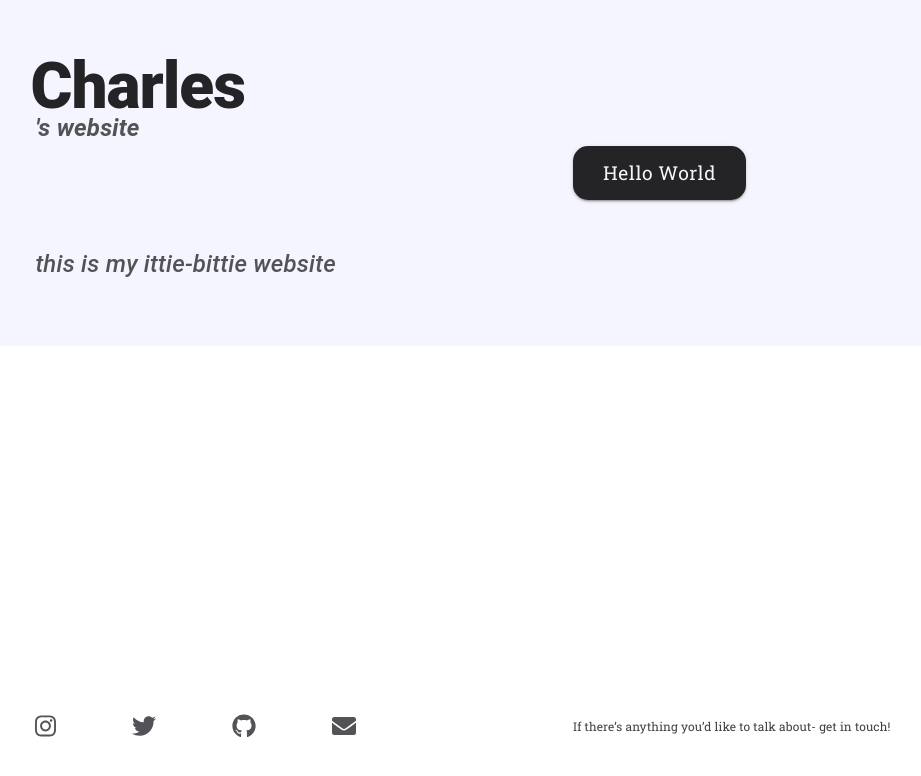
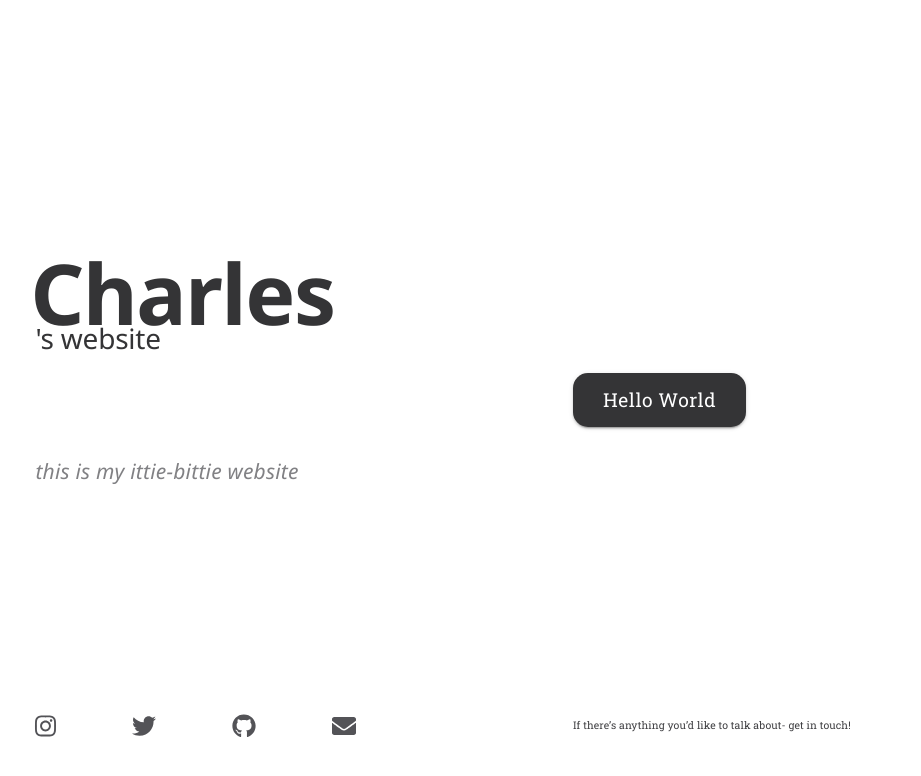
Before and after one commit to charlesHetterich/Personal-Site-Project, a React (Create React App) app: page / in a window 1280 px wide. Shown: the top 776 px of the page, without its empty margins (67-988 px from the left). Built offline with nearby package versions, Linux system fonts and the light colour scheme.

Commit message:
Made some visual  changes.... eh

```diff
--- a/src/Util/Components/StyledComponents.tsx
+++ b/src/Util/Components/StyledComponents.tsx
@@ -3,5 +3,6 @@ import { withStyles, Typography } from "@material-ui/core";
 export const Text = withStyles((theme) => ({
   root: {
     transition: "color 0.25s",
+    fontFamily: "Noto Sans",
   },
 }))(Typography);
--- a/src/Util/Theme.tsx
+++ b/src/Util/Theme.tsx
@@ -17,11 +17,15 @@ const lightTheme: ThemeOptions = {
   palette: {
     type: "light",
     background: {
-      default: "#f5f5ff",
+      default: "#ffffff",
     },
     primary: {
-      main: "#242426",
-      contrastText: "#f5f5ff",
+      main: "#343436",
+      contrastText: "#ffffff",
+    },
+    secondary: {
+      main: "#343436",
+      light: "#818184",
     },
     text: {
       primary: "#424245",
@@ -41,6 +45,10 @@ const darkTheme: ThemeOptions = {
       main: "#f5f5ff",
       contrastText: "#242426",
     },
+    secondary: {
+      main: "#f5f5ff",
+      light: "#a1a1a5",
+    },
     text: {
       primary: "#535357",
       secondary: "#424245",
--- a/src/Views/App.tsx
+++ b/src/Views/App.tsx
@@ -1,5 +1,5 @@
 import React from "react";
-import { ThemeProvider, withStyles, Box } from "@material-ui/core";
+import { ThemeProvider, withStyles, Box, CssBaseline } from "@material-ui/core";
 
 import { Footer } from "./Footer";
 
@@ -12,6 +12,8 @@ export default function App() {
   const theme = GetTheme(systemState.theme);
   return (
     <ThemeProvider theme={theme}>
+      <CssBaseline />
+
       <Container
         style={{
           backgroundColor: theme.palette.background.default,
@@ -23,7 +25,7 @@ export default function App() {
             <Title variant="h1" color="primary">
               Charles
             </Title>
-            <SubTitle variant="body1" color="textSecondary">
+            <SubTitle variant="h2" color="secondary">
               's website
             </SubTitle>
           </TitleContainer>
@@ -48,8 +50,8 @@ const Container = withStyles((theme) => ({
   root: {
     display: "flex",
     width: "100%",
-    minHeight: "-webkit-fill-available",
-    [theme.breakpoints.down("md")]: {
+    minHeight: "100vh",
+    [theme.breakpoints.down("sm")]: {
       flexDirection: "column",
     },
   },
@@ -61,7 +63,7 @@ const LeftContainer = withStyles((theme) => ({
     display: "flex",
     flexDirection: "column",
     justifyContent: "center",
-    [theme.breakpoints.down("md")]: {
+    [theme.breakpoints.down("sm")]: {
       flex: 0,
       paddingBottom: 0,
       alignItems: "flex-start",
@@ -76,10 +78,10 @@ const RightContainer = withStyles((theme) => ({
     display: "flex",
     flexDirection: "column",
     justifyContent: "center",
-    [theme.breakpoints.up("md")]: {
+    [theme.breakpoints.up("sm")]: {
       paddingLeft: 0,
     },
-    [theme.breakpoints.down("md")]: {
+    [theme.breakpoints.down("sm")]: {
       padding: 50,
       paddingLeft: "8vw",
       paddingTop: 0,
@@ -90,7 +92,6 @@ const RightContainer = withStyles((theme) => ({
 
 const TitleContainer = withStyles((theme) => ({
   root: {
-    paddingTop: 50,
     paddingLeft: "8vw",
     paddingRight: "8vw",
     flexDirection: "column",
@@ -101,18 +102,50 @@ const TitleContainer = withStyles((theme) => ({
 const Title = withStyles((theme) => ({
   root: {
     marginLeft: -5,
-    fontWeight: 900,
-    fontSize: "4em",
+    fontWeight: 600,
+    fontSize: "6em",
+
+    [theme.breakpoints.down("sm")]: {
+      marginTop: 50,
+      fontSize: "8em",
+    },
+    [theme.breakpoints.down(500)]: {
+      fontSize: "6em",
+      marginTop: 30,
+    },
+    [theme.breakpoints.down(400)]: {
+      marginTop: 10,
+    },
+    [theme.breakpoints.down(375)]: {
+      marginTop: 5,
+      fontSize: "5em",
+    },
+    /*
+    [theme.breakpoints.down("xs")]: {
+      fontSize: "5em",
+    },*/
   },
 }))(Text);
 
 const SubTitle = withStyles((theme) => ({
   root: {
-    marginTop: -15,
-    fontSize: "1.5em",
-    fontWeight: 700,
-    fontStyle: "italic",
+    marginTop: -20,
+    fontSize: "2em",
+    fontWeight: 500,
     marginBottom: 100,
+    [theme.breakpoints.down("sm")]: {
+      fontSize: "3em",
+      marginBottom: 100,
+      marginTop: -30,
+    },
+    [theme.breakpoints.down(500)]: {
+      fontSize: "2em",
+      marginTop: -20,
+    },
+    [theme.breakpoints.down(375)]: {
+      fontSize: "1.5em",
+      marginTop: -15,
+    },
   },
 }))(Text);
 
@@ -124,6 +157,7 @@ const DescText = withStyles((theme) => ({
     fontWeight: 500,
     fontStyle: "italic",
     height: 100,
+    color: theme.palette.secondary.light,
   },
 }))(Text);
 
@@ -131,7 +165,7 @@ const InteractablesContainer = withStyles((theme) => ({
   root: {
     display: "flex",
     flexWrap: "wrap",
-    [theme.breakpoints.up("md")]: {
+    [theme.breakpoints.up("sm")]: {
       marginRight: 50,
     },
   },
--- a/src/Views/Footer.tsx
+++ b/src/Views/Footer.tsx
@@ -69,10 +69,10 @@ const Wrapper = withStyles((theme) => ({
     padding: 50,
     paddingLeft: "8vw",
     paddingRight: "8vw",
-    [theme.breakpoints.up("md")]: {
+    [theme.breakpoints.up("sm")]: {
       alignItems: "center",
     },
-    [theme.breakpoints.down("md")]: {
+    [theme.breakpoints.down("sm")]: {
       flexDirection: "column-reverse",
       alignItems: "flex-start",
     },
@@ -93,7 +93,7 @@ const Label = withStyles((theme) => ({
     fontSize: "0.75em",
     fontFamily: "'Roboto Slab', serif",
     fontWeight: 400,
-    [theme.breakpoints.down("md")]: {
+    [theme.breakpoints.down("sm")]: {
       marginBottom: 30,
     },
   },
--- a/src/index.css
+++ b/src/index.css
@@ -1,5 +1,5 @@
 @import url("https://fonts.googleapis.com/css2?family=Roboto+Slab:wght@400&display=swap");
-
+@import url("https://fonts.googleapis.com/css2?family=Noto+Sans:ital,wght@0,400;0,700;1,400;1,700&display=swap");
 * {
   margin: 0;
   padding: 0;
```
